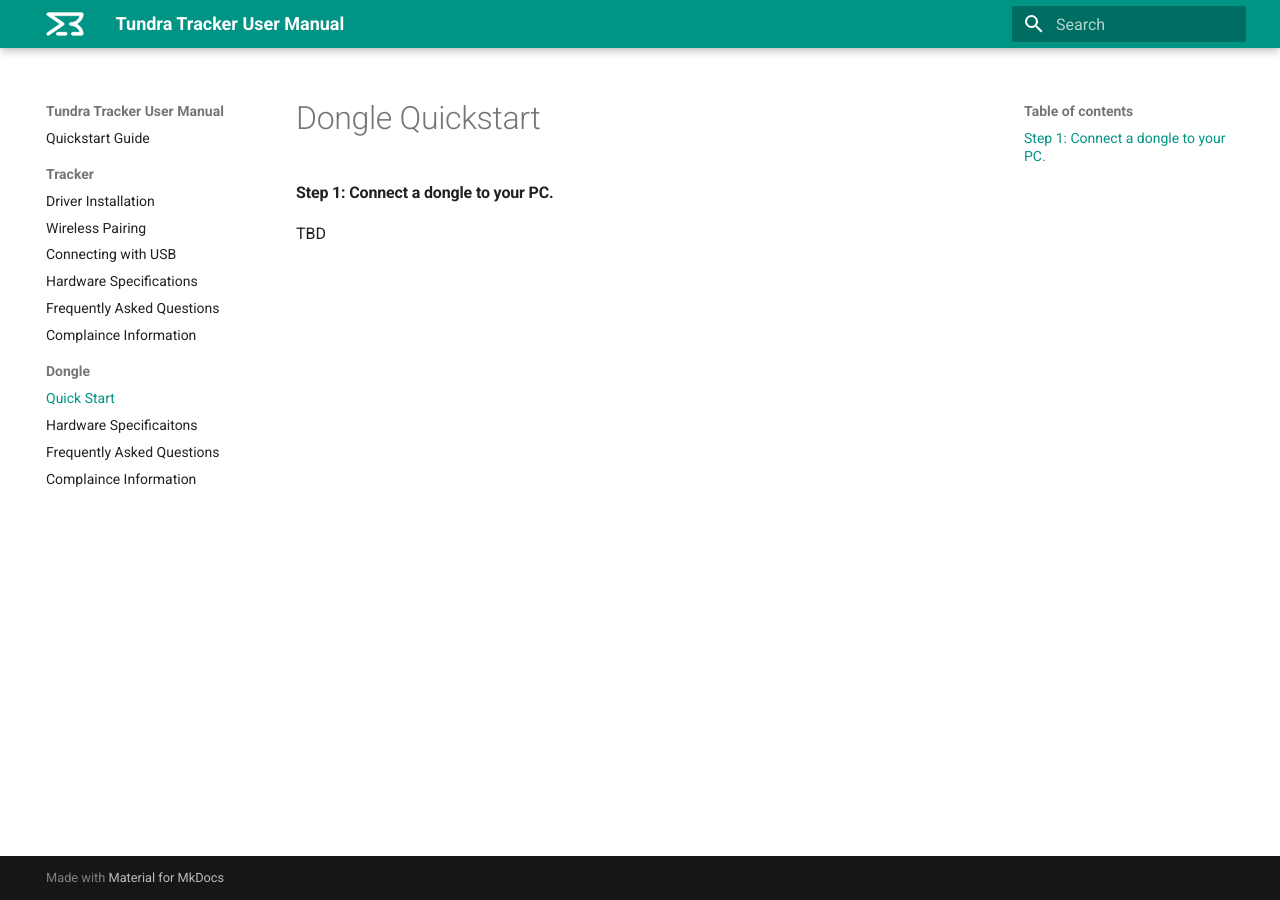
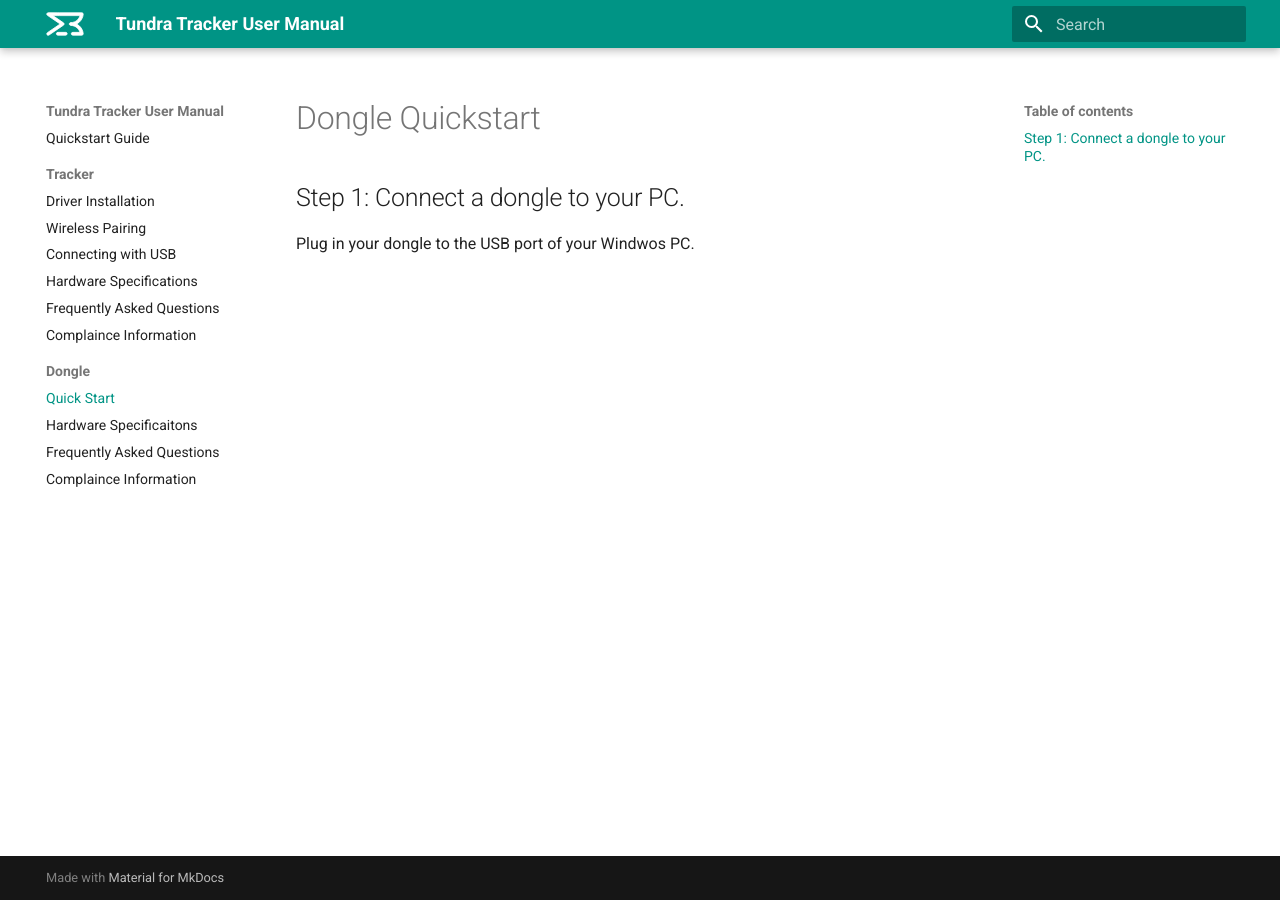
Before and after one commit to tundra-labs/tundra-tracker-docs, an MkDocs documentation site: the page built from docs/dongle_quickstart.md, in a window 1280 px wide. Built offline with MkDocs 1.6.1 and Material for MkDocs 9.7.7, drawn with Linux system fonts in a browser that asks for light colours.

Commit message:
Update dongle_quickstart.md

```diff
--- a/docs/dongle_quickstart.md
+++ b/docs/dongle_quickstart.md
@@ -1,5 +1,5 @@
 # Dongle Quickstart
 
-#### Step 1: Connect a dongle to your PC.
+## Step 1: Connect a dongle to your PC.
 
-TBD
+Plug in your dongle to the USB port of your Windwos PC.
```
